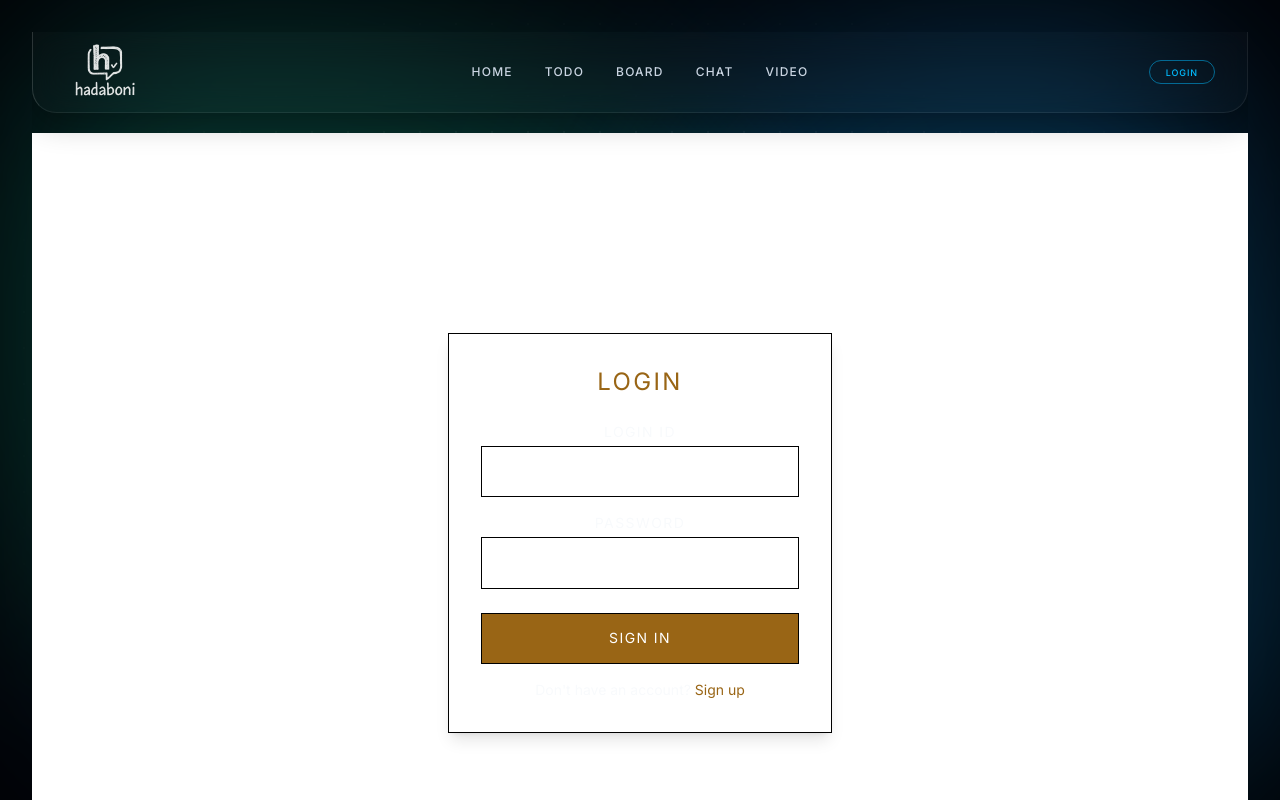
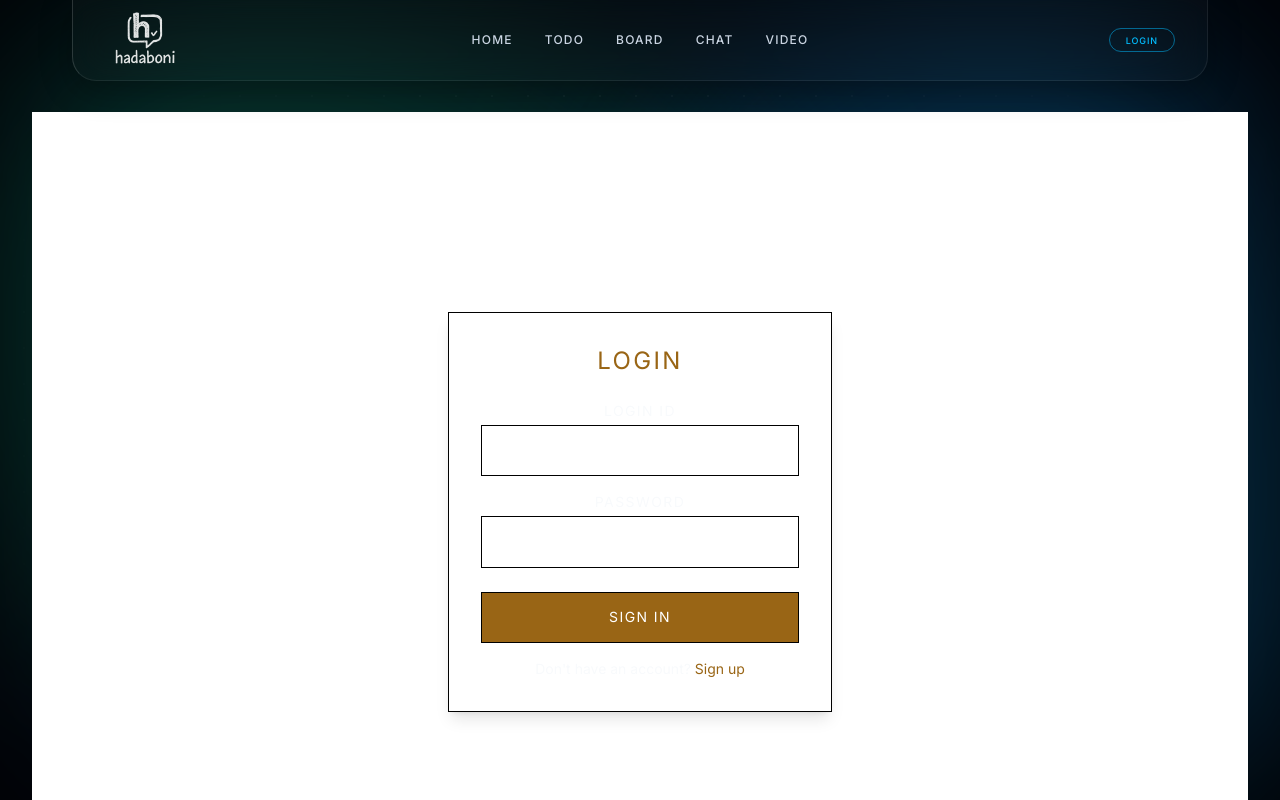
Before and after one commit to BigFlat98/MyAutoTestPrac, a Vue app in the folder Front/: page /login in a window 1280 px wide. Shown: the top 800 px of the page. Built offline with nearby package versions, Linux system fonts and the light colour scheme; no server answers; a web font is replaced by a local one.

Commit message:
feat: implement global glassmorphism layout and navigation bar component

```diff
--- a/Front/src/App.vue
+++ b/Front/src/App.vue
@@ -14,7 +14,7 @@ onMounted(() => {
 
 <style lang="scss">
 // 전역 글래스모피즘 & 오로라 배경 스타일 임포트
-@import '@/assets/glassmorphism.scss';
+@use '@/assets/glassmorphism.scss';
 </style>
 
 <template>
@@ -29,7 +29,7 @@ onMounted(() => {
     <div class="content-overlay flex flex-col flex-grow">
       <NavBar />
 
-      <main class="flex-grow w-full h-full flex flex-col">
+      <main class="flex-grow w-full h-full flex flex-col pt-16 md:pt-20">
         <RouterView />
       </main>
 
--- a/Front/src/components/NavBar.vue
+++ b/Front/src/components/NavBar.vue
@@ -103,13 +103,18 @@ async function handleLogout() {
 </template>
 
 <style lang="scss" scoped>
-@import '@/assets/glassmorphism.scss';
+@use '@/assets/glassmorphism.scss' as *;
 
 .glass-nav {
   @include glass-panel(0.02, 16px);
+  position: fixed;
+  top: 0;
+  left: 4.5rem;
+  right: 4.5rem;
   border-radius: 0 0 24px 24px; // 네비게이션은 아래쪽만 둥글게
   border-top: none;
-  margin-bottom: 20px;
+  margin-bottom: 0;
+  z-index: 100;
 }
 
 .glass-mobile-menu {
```
